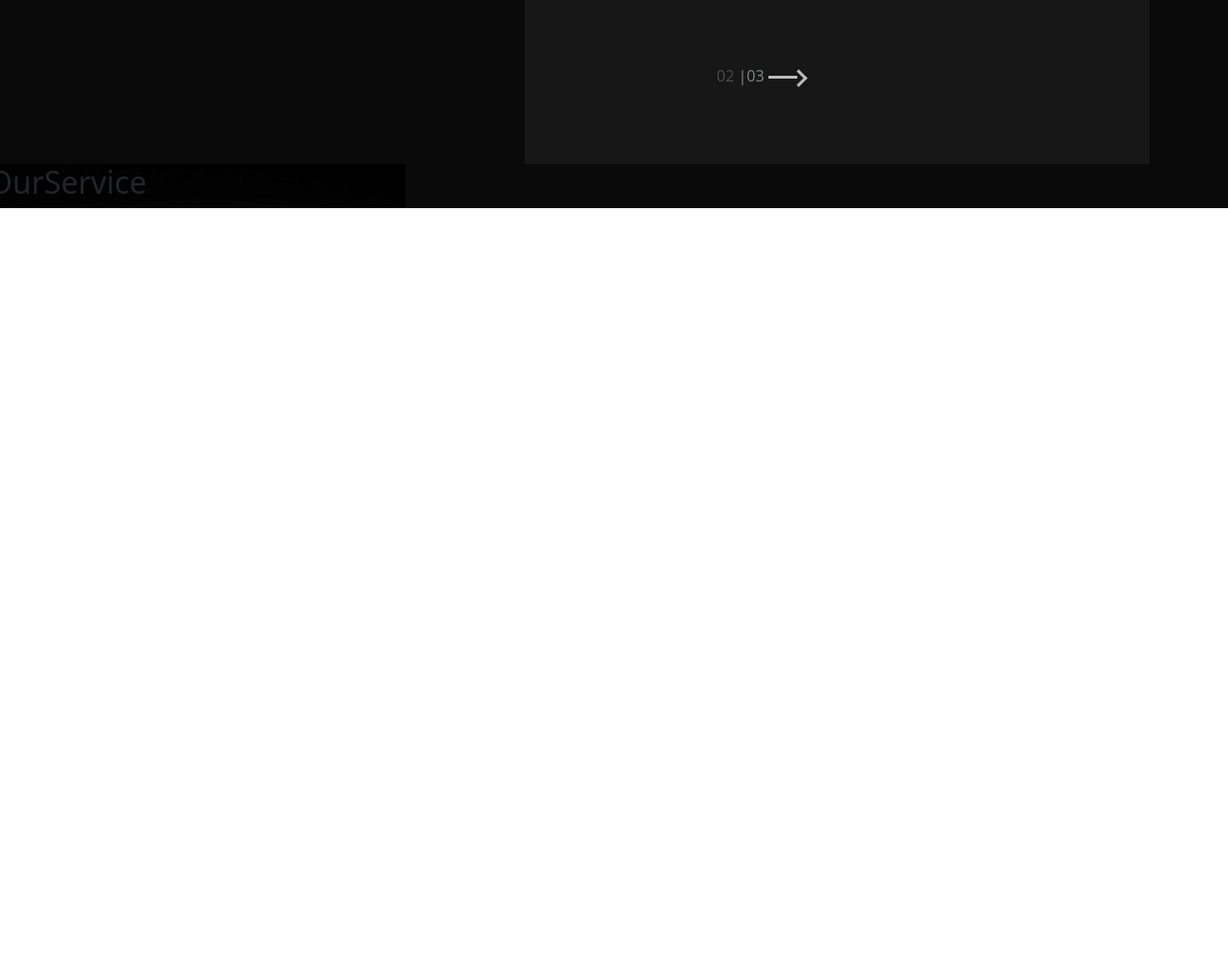
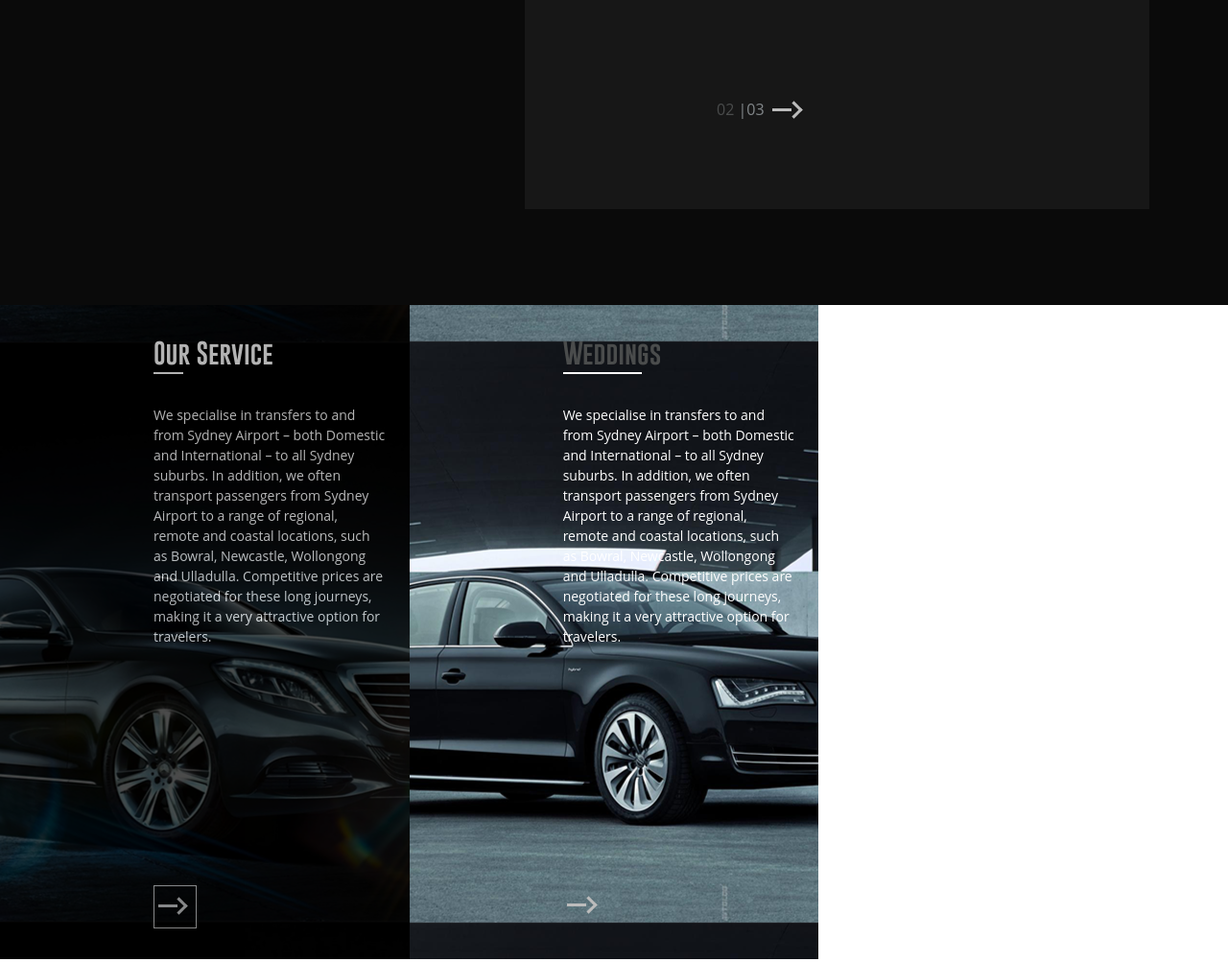
Before and after one commit to DEH9l/cars, a plain HTML site: page index.html in a window 1280 px wide. Shown: the part 527-1530 px from the top of the page at 96% size. Before the commit the page ends 800 px from the top, so only its background shows below. Drawn offline with Linux system fonts and the light colour scheme; a web font is replaced by a local one.

Commit message:
ours service

```diff
--- a/css/style.scss
+++ b/css/style.scss
@@ -1,16 +1,39 @@
 @import "bootstrap.css";
 @import "../fonts/stylesheet.css";
+
+
+@mixin Gobold {
+  font-family: 'Gobold';
+}
+
+@mixin opensans {
+  font-family: 'Open Sans';
+}
 
 .black-bg {
   background-color: #0a0a0a;
 }
 
+.underline {
+  display: inline-block;
+  color: #4a4c4c;
 
+  &:after {
+    height: 2px;
+    top: 32px;
+    content: "";
+    display: block;
+    width: 80%;
+    background-color: white;
+  }
+}
 .logo-block {
   .logo-and-menu {
     height: 100px;
+
     .logo-and-menu__logo {
       height: 80%;
+
       img {
         display: inline-block;
         vertical-align: middle;
@@ -18,6 +41,7 @@
     }
   }
 }
+
 .logo-and-menu__menu {
   height: 80%;
 
@@ -29,108 +53,172 @@
     background-color: white;
   }
 }
+
 .top-about-company {
   position: relative;
+  padding-bottom: 100px;
+
   &__left {
     top: 0;
     left: 0;
     position: absolute;
   }
+
   &__right {
     background-color: #171717;
+
     &__inner {
       padding: 0 100px 0 200px;
       position: relative;
-      &:hover {
-        h1 {
-          span {
-            &:first-of-type {
-              &:after {
-                width: 80%;
-                display: block;
-
-              }
-            }
-          }
-        }
-      }
-      h1 {
-        font-family: 'Gobold';
-        font-size: 25px;
-        font-variant: all-small-caps;
-        span {
-          &:first-of-type {
+      .underline {
         display: inline-block;
         color: #4a4c4c;
         &:after {
           -webkit-transition: 1s;
           transition: 1s;
-              width: 0;
+          opacity: 0;
           height: 2px;
-              background-color: #4a4c4c;
-/*              position: absolute;*/
           top: 32px;
           content: "";
+          display: block;
+          width: 0;
         }
       }
+      &:hover {
+        h1 {
+          .underline {
+            &:after {
+              background-color: #4a4c4c;
+              opacity: 100%;
+              width: 80%;
+            }
+          }
+        }
+      }
+
+      h1 {
+        @include Gobold();
+        font-size: 25px;
+        font-variant: all-small-caps;
+
+        span {
+          color: #82878a;
+        }
+      }
+
+      p {
+        color: #82878a;
+        @include opensans;
+      }
+    }
+  }
+
+  &__pagination {
+    padding-top: 80px;
+    padding-bottom: 80px;
+    @include opensans;
+
+    span {
+      &:first-of-type {
+        display: inline-block;
+        color: #4a4c4c;
+      }
+
       &:last-of-type {
         color: #82878a;
       }
     }
   }
-      p {
-        color: #82878a;
-        font-family: 'Open Sans';
 }
-    }
-  }
-  &__pagination {
-    padding-top: 80px;
-    padding-bottom: 80px;
-    font-family: 'Open Sans';
+
+
+
+.pagination__next {
+  height: 45px;
+  width: 45px;
+  display: inline-block;
+  vertical-align: middle;
+  position: relative;
+
   span {
     &:first-of-type {
-        display: inline-block;
-        color: #4a4c4c;
-      }
-      &:last-of-type {
-        color: #82878a;
-      }
-    }
-    &__next {
-      position: relative;
-      span {
-        &:first-of-type {
-          width: 30px;
+      width: 20px;
       height: 3px;
       background: #bcbcbc;
       display: inline-block;
-          vertical-align: middle;
+      position: absolute;
+      top: 19.5px;
+      left: 10%;
     }
+
     &:last-of-type {
-          position: absolute;
-          left: 85%;
-          top: 35%;
       border: solid #bcbcbc;
       border-width: 0 3px 3px 0;
       display: inline-block;
       padding: 5px;
-          vertical-align: middle;
-        }
-      }
-      .right {
+      width: 10px;
       transform: rotate(-45deg);
       -webkit-transform: rotate(-45deg);
-      }
+      position: absolute;
+      top: 14.5px;
+      right: 25%;
     }
   }
 }
 
+
+.service {
+  padding-bottom: 100px;
+  .weddings__bg{
+    background-image: url("../images/audi-bg.png");
+    background-position: center;
+  }
   .our-service {
     background-image: url("../images/mers-bg.png");
-  background-size: cover;
+    background-position: center;
   }
 
+  &__inner {
+    margin-left: 160px;
+
+    & > div {
+      padding-top: 185px;
+    }
+
+    .header-text {
+      @include Gobold;
+      font-size: 25px;
+      color: white;
+    }
+
+    p {
+      @include opensans;
+      font-size: 14px;
+      color: white;
+    }
+  }
+
+  &__bg {
+    width: 100%;
+    height: 100%;
+    background-color: black;
+    opacity: (70%);
+    .underline{
+      color: white;
+    }
+    &:hover {
+      background-color: #9e171d;
+
+      .underline {
+        color: black;
+      }
+    }
+
+    .pagination__next {
+      border: 1px solid #bcbcbc;
+    }
+  }
+}
 
   @media screen and(max-width: 992px) {
     .top-about-company__right__inner {
@@ -147,6 +235,6 @@
       position: unset;
     }
     .top-about-company__right__inner {
-    padding: 0;
+      padding: 15px;
     }
   }
--- a/index.html
+++ b/index.html
@@ -24,10 +24,11 @@
             <div class="top-about-company clearfix black-bg">
                 <div class="black-bg">
                     <div class="top-about-company__left d-inline-block float-start coll-xl-6 col-lg-6 col-md-5 col-6 pr-1">
-                        <img alt="logo" src="images/now-smart_03.png" class="w-100 d-inline-block ">
+                        <!--<img alt="logo" src="images/now-smart_03.png" class="w-100 d-inline-block ">-->
                     </div>
                     <div class="top-about-company__right d-inline-block col-xl-7 col-lg-8 col-md-8 col-12 float-end">
-                        <div class="top-about-company__right__inner"><h1 class="pb-lg-1"><span>Lorem</span>
+                        <div class="top-about-company__right__inner"><h1 class="pb-lg-1 pt-lg-4"><span
+                                class="underline">Lorem</span>
                             <span>Ipsum</span></h1>
                             <p>Duis sed odio sit amet nibh vulputate cursus a sit amet mauris. Morbi accumsan ipsum
                                 velit. Nam nec tellus a odio tincidunt auctor a ornare odio. Sed non mauris vitae erat
@@ -40,9 +41,9 @@
                             <div class="top-about-company__pagination">
                                 <span>02</span>
                                 <span>|03</span>
-                                <div class="top-about-company__pagination__next d-inline-block">
+                                <div class="pagination__next">
                                     <span></span>
-                                    <span class="right"></span>
+                                    <span></span>
                                 </div>
                             </div>
                         </div>
@@ -51,11 +52,45 @@
             </div>
         </div>
     </article>
-    <article class="service d-flex row black-bg">
-        <div class="our-service col-lg-4 col-md-4 col-12 px-0">
-            <h2><span>Our</span><span>Service</span></h2>
+    <article class="service d-flex">
+        <div class="our-service col-lg-4 col-md-4 col-12">
+            <div class="service__bg py-lg-3">
+                <div class="service__inner my-lg-3 me-lg-4">
+                    <p class="header-text pb-lg-3">
+                        <span class="underline">Our</span><span> Service</span></p>
+                    <p class="pb-lg-5">We specialise in transfers to and from Sydney Airport – both Domestic and
+                        International – to all Sydney suburbs. In addition, we often transport passengers from Sydney
+                        Airport to a range of regional, remote and coastal locations, such as Bowral, Newcastle,
+                        Wollongong and Ulladulla. Competitive prices are negotiated for these long journeys, making it a
+                        very attractive option for travelers.</p>
+                    <div>
+                        <div class="pagination__next">
+                            <span></span>
+                            <span></span>
+                        </div>
+                    </div>
+                </div>
+            </div>
         </div>
-        <div class="weddings col-lg-4 col-md-4 col-12"></div>
+        <div class="weddings col-lg-4 col-md-4 col-12">
+        <div class="weddings__bg py-lg-3">
+            <div class="service__inner my-lg-3 me-lg-4">
+                <p class="header-text pb-lg-3">
+                    <span class="underline">Weddings</span></p>
+                <p class="pb-lg-5">We specialise in transfers to and from Sydney Airport – both Domestic and
+                    International – to all Sydney suburbs. In addition, we often transport passengers from Sydney
+                    Airport to a range of regional, remote and coastal locations, such as Bowral, Newcastle,
+                    Wollongong and Ulladulla. Competitive prices are negotiated for these long journeys, making it a
+                    very attractive option for travelers.</p>
+                <div>
+                    <div class="pagination__next">
+                        <span></span>
+                        <span></span>
+                    </div>
+                </div>
+            </div>
+        </div>
+        </div>
         <div class="tours col-lg-4 col-md-4 col-12"></div>
     </article>
 </section>
```
Also changed, not shown: css/style.css, 1 other file. Lines whose indentation alone changed are shown as unchanged.
